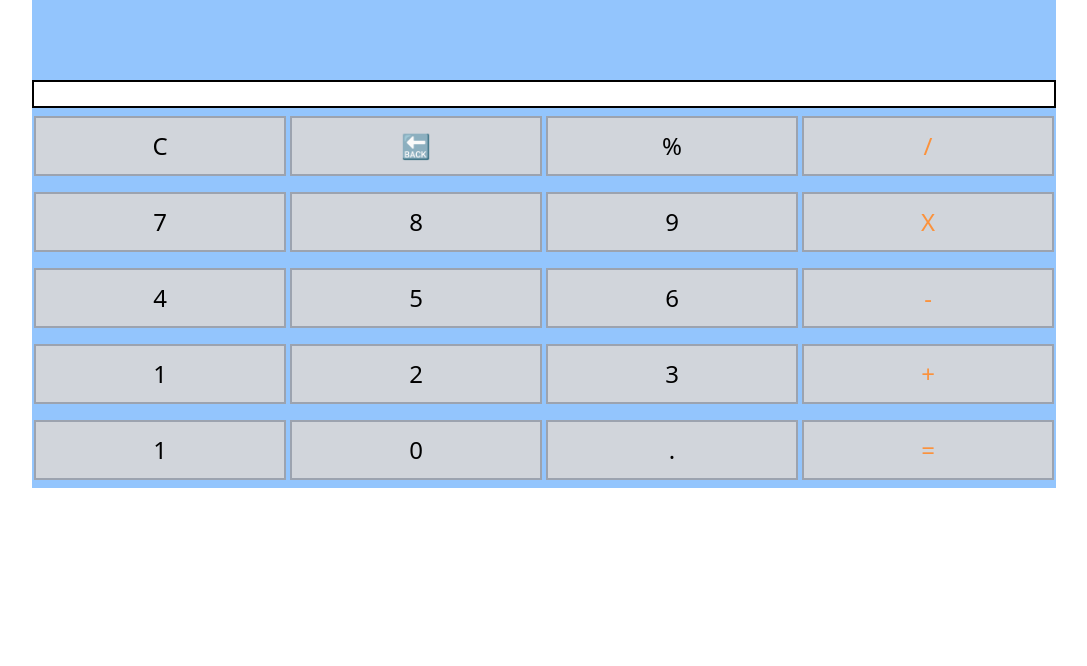
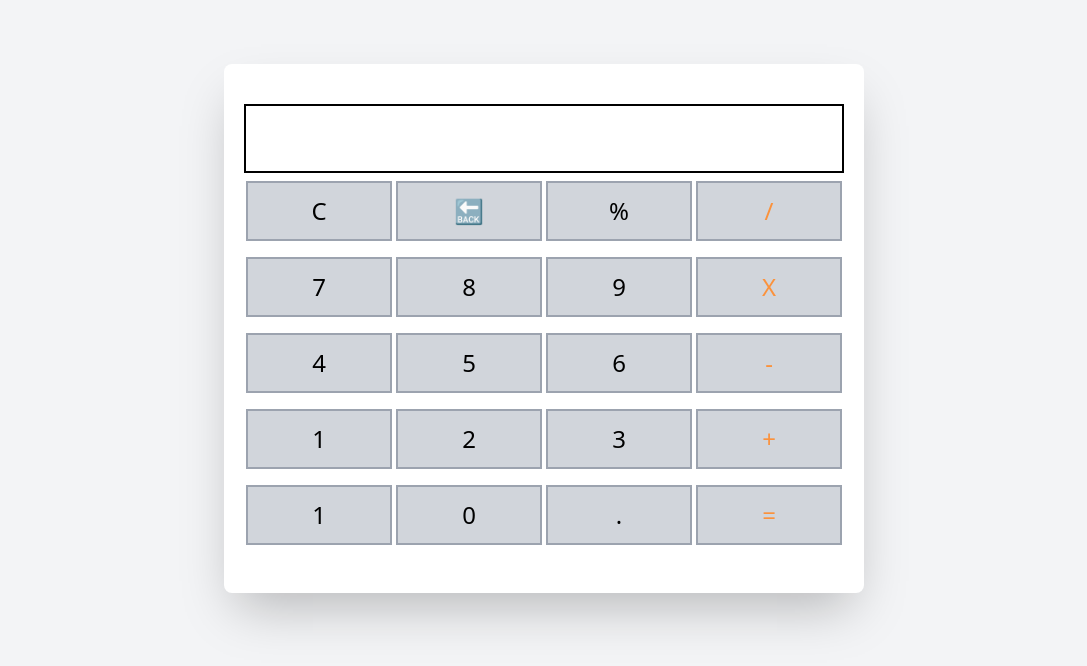
Before and after one commit to ahmadazizfauzi/Mini_Calculator, a website: page index.html in a window 1280 px wide. Shown: the whole page, without its empty margins (96-1183 px from the left). Drawn offline with Linux system fonts and the light colour scheme.

Commit message:
repair ui

```diff
--- a/index.html
+++ b/index.html
@@ -7,13 +7,13 @@
 
     <link rel="stylesheet" href="dist/output.css" />
   </head>
-  <body>
-    <div id="calculator" class="pt-20 w-[80%] mx-auto bg-blue-300">
+  <body class="bg-gray-100">
+    <div id="calculator" class="rounded-lg bg-white w-[80%] mx-auto shadow-2xl px-5 py-10 mt-16 sm:w-[50%]">
       <input
         type="text"
         id="display"
         readonly
-        class="border-2 border-black border-solid w-full"
+        class="border-2 border-black border-solid w-full text-5xl"
       />
       <div>
         <div class="flex justify-between">
```
Also changed, not shown: dist/output.css.
